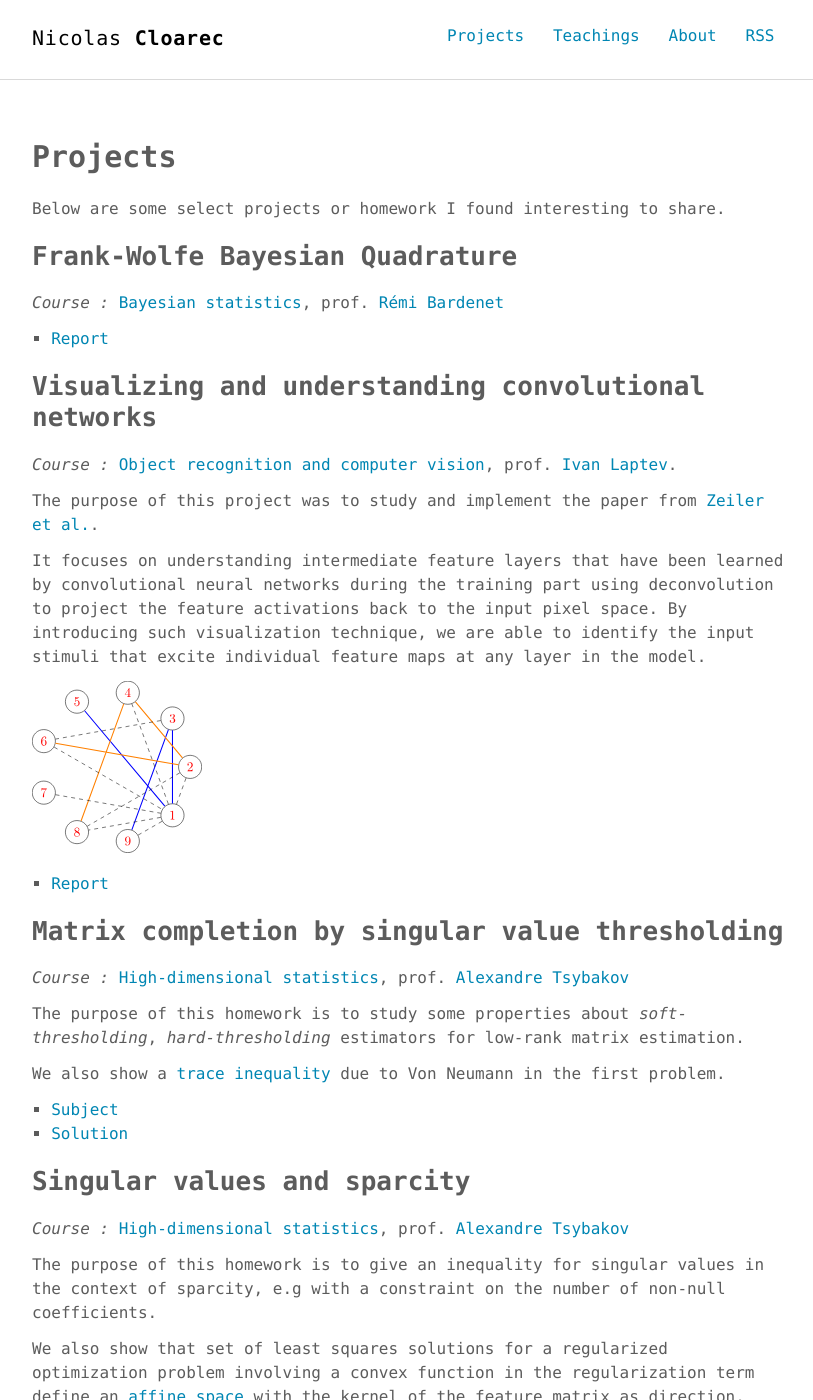
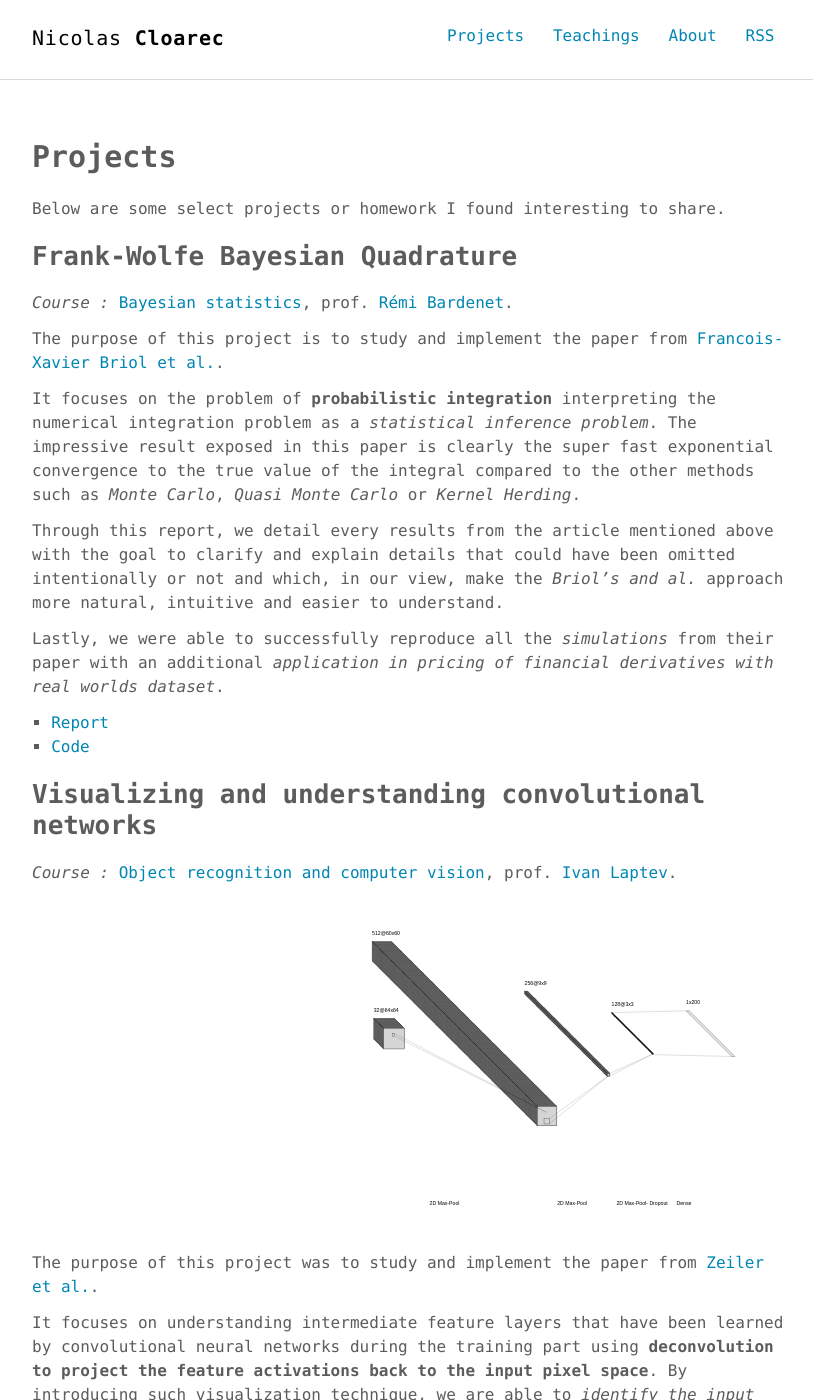
Before and after one commit to ncloarec/ncloarec.github.io, a Jekyll site: the page built from projects.md, in a window 1280 px wide and 1400 px high. Shown: the whole window, without its empty margins (232-1045 px from the left). Built offline with Jekyll 4.4.1, drawn with Linux system fonts in a browser that asks for light colours; some of the changed text lies outside the part shown.

Commit message:
add FWBQ description

```diff
--- a/projects.md
+++ b/projects.md
@@ -8,19 +8,33 @@ Below are some select projects or homework I found interesting to share.
 
 ## Frank-Wolfe Bayesian Quadrature
 *Course :* [Bayesian statistics](https://www.ensae.fr/courses/statistique-bayesienne/),
- prof. [Rémi Bardenet](https://rbardenet.github.io/)
+ prof. [Rémi Bardenet](https://rbardenet.github.io/).
+
+The purpose of this project is to study and implement the paper from [Francois-Xavier Briol et al.](https://arxiv.org/abs/1506.02681).
+
+It focuses on the problem of **probabilistic integration** interpreting the numerical
+ integration problem as a *statistical inference problem*. The impressive result
+ exposed in this paper is clearly the super fast exponential convergence to the true value of the integral compared to the other methods such as *Monte Carlo*, *Quasi Monte
+ Carlo* or *Kernel Herding*.
+
+
+ Through this report, we detail every results from the article mentioned above with the goal to clarify and explain details that could have been omitted intentionally or not and which, in our view, make the *Briol’s and al.* approach more natural, intuitive and easier to understand.
+
+
+ Lastly, we were able to successfully reproduce all the *simulations* from their paper with an additional *application in pricing of financial derivatives with real worlds dataset*.
 
 * [Report](../PDF/projects/main.pdf)
+* [Code](https://github.com/ncloarec/FWBQ_notebooks)
 
 
 ## Visualizing and understanding convolutional networks
 *Course :* [Object recognition and computer vision](https://www.di.ens.fr/willow/teaching/recvis18/), prof. [Ivan Laptev](https://www.di.ens.fr/~laptev/).
 
+![Architecture of the CNN used for the tests on Tiny ImageNet database from Standford University](/assets/images/architecture.svg)
 The purpose of this project was to study and implement the paper from [Zeiler et al.](https://arxiv.org/abs/1311.2901).
 
-It focuses on understanding intermediate feature layers that have been learned by convolutional neural networks during the training part using deconvolution to project the feature activations back to the input pixel space. By introducing such visualization technique, we are able to identify the input stimuli that excite individual feature maps at any layer in the model.
+It focuses on understanding intermediate feature layers that have been learned by convolutional neural networks during the training part using **deconvolution to project the feature activations back to the input pixel space**. By introducing such visualization technique, we are able to *identify the input stimuli that excite individual feature maps at any layer in the model*.
 
-![Architecture of the CNN used for the tests on Tiny ImageNet database from Standford University](/assets/images/graph1.svg)
 
 * [Report](../PDF/projects/Deconv_net_report.pdf)
 
```
